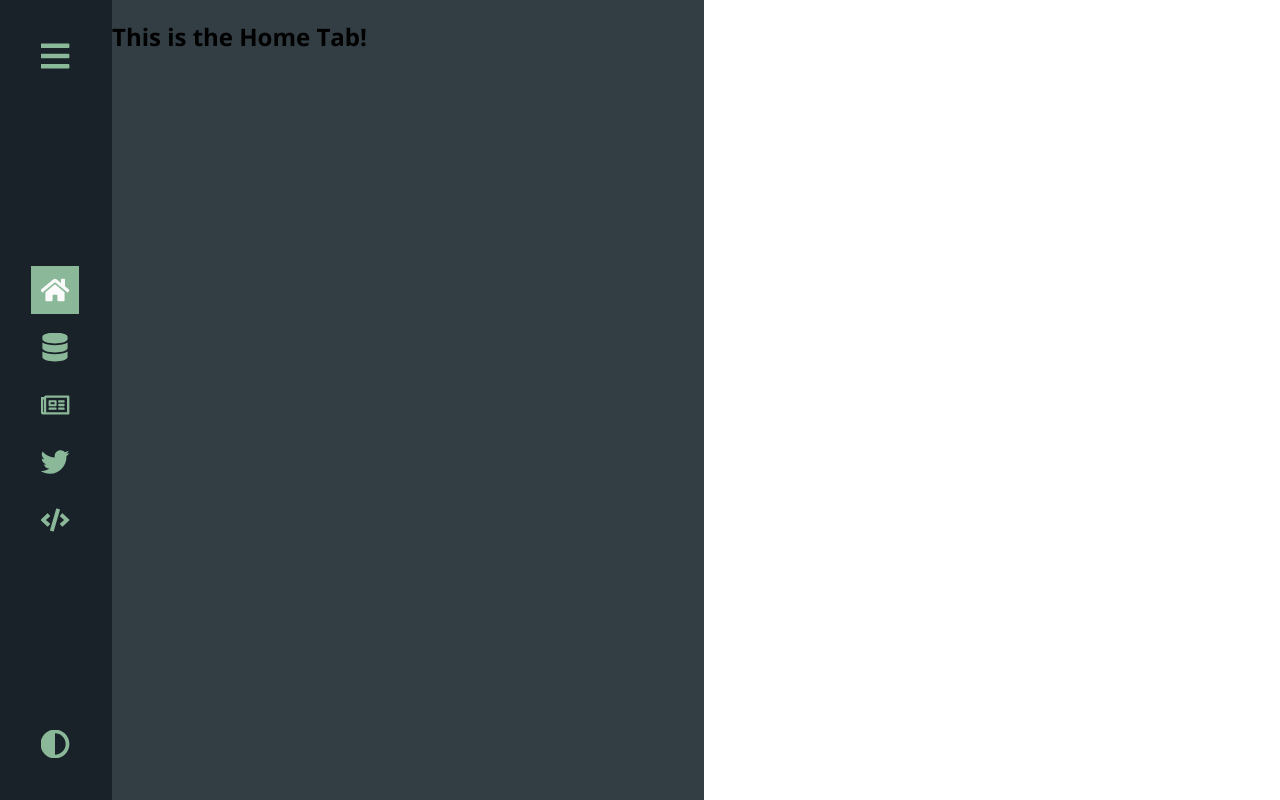
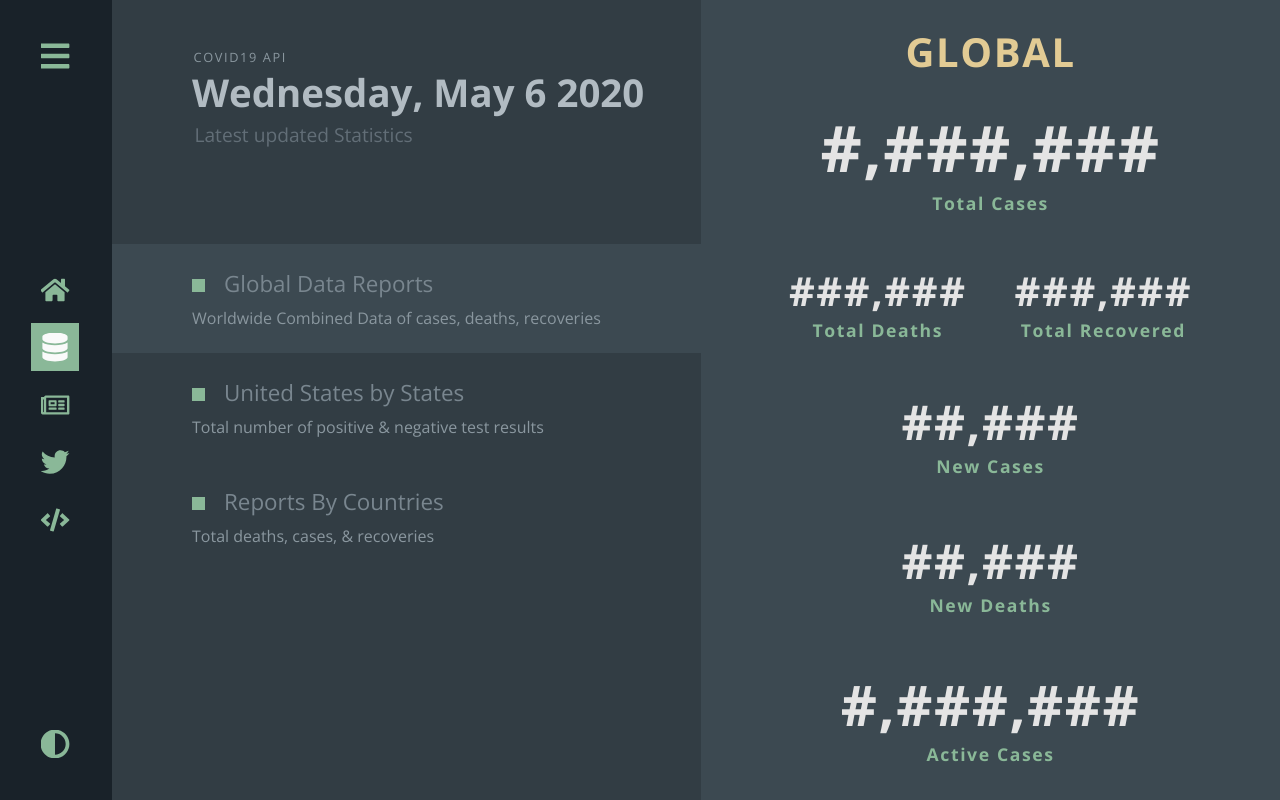
Before and after one commit to Shaz-Momin/C19-Dashboard, a website: page index.html in a window 1280 px wide. Drawn offline with nearby package versions, Linux system fonts and the light colour scheme; no server answers.

Commit message:
Added & Updated GDR page

```diff
--- /dev/null
+++ b/css/content.css
@@ -0,0 +1,85 @@
+@import url('https://fonts.googleapis.com/css2?family=Open+Sans:wght@400;700&display=swap');
+
+:root {
+    font-size: 16px;
+    font-family: 'Open Sans', sans-serif;
+    --bg-content: #3C4951;
+    --text-alterate: #E2CB94;
+    --text-figure: #E4E4E4;
+    --head-1: 4rem;
+    --head-2: 3.5rem;
+    --head-3: 3rem;
+    --head-4: 2.5rem;
+}
+
+.panelContent {
+    font-weight: bold;
+    width: 50%;
+    display: flex;
+    flex-direction: column;
+    background-color: var(--bg-content);
+    align-items: center;
+    align-content: center;
+    letter-spacing: 0.1rem;
+}
+
+.contentHeader {
+    margin-top: 1.5rem;
+    font-size: 2.5rem;
+    text-transform: uppercase;
+    color: var(--text-alterate);
+}
+
+.inner-container {
+    text-align: center;
+}
+
+.inner-container:last-child {
+    margin-left: 3rem;
+}
+
+.double {
+    display: flex;
+    flex-direction: row;
+    margin: auto;
+}
+
+.single {
+    margin: auto;
+    align-items: center;
+    align-content: center;
+}
+
+.container {
+    padding: 0.1rem;
+    text-align: center;
+}
+
+.container:last-child {
+    margin-bottom: 2rem;
+}
+
+.figure {
+    color: var(--text-figure);
+}
+
+.figSubtitle {
+    font-size: 1.1rem;
+    color: var(--text-primary);
+}
+
+#head1 {
+    font-size: var(--head-1);
+}
+
+#head2 {
+    font-size: var(--head-2);
+}
+
+#head3 {
+    font-size: var(--head-3);
+}
+
+#head4 {
+    font-size: var(--head-4);
+}
--- a/css/section.css
+++ b/css/section.css
@@ -22,10 +22,14 @@ section {
 
 .tabContent {
     display: flex;
+    flex-direction: row;
+}
+
+.sectionPage {
+    display: flex;
     flex-direction: column;
-    width: calc(50% - 3rem);
+    width: calc(55% - 3rem);
     background-color: var(--tabContent-bg-primary);
-
 }
 
 .header {
--- a/index.html
+++ b/index.html
@@ -10,6 +10,7 @@
    <script src="https://ajax.googleapis.com/ajax/libs/jquery/3.4.1/jquery.min.js"></script>
    <link rel="stylesheet" type="text/css" href="css/nav.css" media="screen"/>
    <link rel="stylesheet" type="text/css" href="css/section.css" media="screen"/>
+   <link rel="stylesheet" type="text/css" href="css/content.css" media="screen"/>
 
    <title>C19 Dashboard</title>
 </head>
@@ -55,7 +56,7 @@
             <span class="link-text">LOGO</span>
          </li>
 
-         <li class="nav-item" onclick="openPage('home', this)" id="defaultOpen">
+         <li class="nav-item" onclick="openPage('home', this)">
             <svg
                   xmlns:dc="http://purl.org/dc/elements/1.1/"
                   xmlns:cc="http://creativecommons.org/ns#"
@@ -94,7 +95,7 @@
             <span class="link-text">Home</span>
          </li>
 
-         <li class="nav-item" onclick="openPage('stats', this)">
+         <li class="nav-item" onclick="openPage('stats', this)"  id="defaultOpen">
             <svg
 xmlns:dc="http://purl.org/dc/elements/1.1/"
 xmlns:cc="http://creativecommons.org/ns#"
@@ -293,10 +294,7 @@ aria-hidden="true">
 
    <main class="allSections">
       <section id="home" class="tabContent">
-         <h1>This is the Home Tab!</h1>
-      </section>
-
-      <section id="stats" class="tabContent">
+         <div class="sectionPage">
             <div class="header">
                <div class="tag">Covid19 Api</div>
                <div class="date">Monday, April 27 2020</div>
@@ -319,7 +317,67 @@ aria-hidden="true">
                   <div class="panelSubtitle">Total deaths, cases, & recoveries</div>
                </div>
             </div>
+         </div>
       </section>
+
+      <section id="stats" class="tabContent">
+         <div class="sectionPage">
+            <div class="header">
+               <div class="tag">Covid19 Api</div>
+               <div class="date">Monday, April 27 2020</div>
+               <div class="sub-head">Latest updated Statistics</div>
+            </div>
+
+            <div class="contentPanels">
+               <div id="active" class="GDR panel">
+                  <div class="panelTitle">Global Data Reports</div>
+                  <div class="panelSubtitle">Worldwide Combined Data of cases, deaths, recoveries </div>
+               </div>
+
+               <div id="" class="USbyStates panel">
+                  <div class="panelTitle">United States by States</div>
+                  <div class="panelSubtitle">Total number of positive & negative test results</div>
+               </div>
+
+               <div id="" class="Countries panel">
+                  <div class="panelTitle">Reports By Countries</div>
+                  <div class="panelSubtitle">Total deaths, cases, & recoveries</div>
+               </div>
+            </div>
+         </div>
+
+         <div id="GDR panel" class="panelContent">
+            <div class="contentHeader">Global</div>
+            <div class="single container">
+               <div class="figure g-total-cases" id="head1">#,###,###</div>
+               <div class="figSubtitle">Total Cases</div>
+            </div>
+            <div class="double">
+               <div class="inner-container">
+                  <div class="figure g-total-deaths" id="head4">###,###</div>
+                  <div class="figSubtitle">Total Deaths</div>
+               </div>
+               <div class="inner-container">
+                  <div class="figure g-total-recovered" id="head4">###,###</div>
+                  <div class="figSubtitle">Total Recovered</div>
+               </div>
+            </div>
+            <div class="single container">
+               <div class="figure g-new-cases" id="head3">##,###</div>
+               <div class="figSubtitle">New Cases</div>
+            </div>
+            <div class="single container">
+               <div class="figure g-new-deaths" id="head3">##,###</div>
+               <div class="figSubtitle">New Deaths</div>
+            </div>
+            <div class="single container">
+               <div class="figure g-active-cases" id="head2">#,###,###</div>
+               <div class="figSubtitle">Active Cases</div>
+            </div>
+         </div>
+
+      </section>
+
 
       <section id="articles" class="tabContent">
          <h1>This is the Articles Tab!</h1>
--- a/scripts/date.js
+++ b/scripts/date.js
@@ -11,7 +11,9 @@ function setDate() {
     var months = ["January", "February", "March", "April", "May", "June", "July", "August", "September", "October", "November", "December"];
     var days = ["Sunday", "Monday", "Tuesday", "Wednesday", "Thursday", "Friday", "Saturday"];
 
-    document.getElementsByClassName("date")[0].innerHTML = days[date.getDay()] + ", " + months[date.getMonth()] + " " + date.getDate() + " " + date.getFullYear();
+    for (i = 0; i < 5; i++) {
+        document.getElementsByClassName("date")[i].innerHTML = days[date.getDay()] + ", " + months[date.getMonth()] + " " + date.getDate() + " " + date.getFullYear();
+    }
 
     //console.log(days[date.getDay()] + ", " + months[date.getMonth()] + " " + date.getDate() + " " + date.getFullYear());
 }
--- a/scripts/index.js
+++ b/scripts/index.js
@@ -3,43 +3,36 @@ var total = "";
 var table = "";
 
 var url = "https://covid19-server.chrismichael.now.sh/api/v1/AllReports";
+updateData();
 
+function updateData() {
     $.getJSON(url,(dat) => {
         fetch(dat);
-    //getTotal();
-    //getTable();
 
-    setWW();
+        console.log(getWW());
+        setGlobalContent();
 
-    function setWW() {
-        console.log("testing");
-        var ww = getWW();
-        document.getElementsByClassName("total cases")[0].innerHTML = "Cases: " + ww.TotalCases;
-        document.getElementsByClassName("total deaths")[0].innerHTML = "Deaths: " + ww.TotalDeaths;
-        document.getElementsByClassName("total recovered")[0].innerHTML = "Recovered: " + ww.TotalRecovered;
-        document.getElementsByClassName("total active-cases")[0].innerHTML = "Active Cases: " + ww.ActiveCases;
-
+        function setGlobalContent() {
+            $(".g-total-cases").html(getWW().TotalCases);
+            $(".g-total-deaths").html(getWW().TotalDeaths);
+            $(".g-total-recovered").html(getWW().TotalRecovered);
+            $(".g-new-cases").html(getWW().NewCases);
+            $(".g-new-deaths").html(getWW().NewDeaths);
+            $(".g-active-cases").html(getWW().ActiveCases);
         }
-
-});
-
-
-
-
 
         function fetch(data){
             total = data.reports[0];
             table = data.reports[0].table;
-    //console.log(table);
-
         }
 
         function getWW() {
-    console.log("getWW is called", total);
-    return ("WorldWide: ", getTable()[0][0]);
+            return ("WorldWide: ", table[0][0]);
+        }
+    });
 }
 
-function getTable() {
-    return ("Table: ", table);
-
-}
+// Refreshes every 5000ms
+setInterval(function(){
+    updateData();
+}, 5000);
```
Lines whose indentation alone changed are shown as unchanged.
